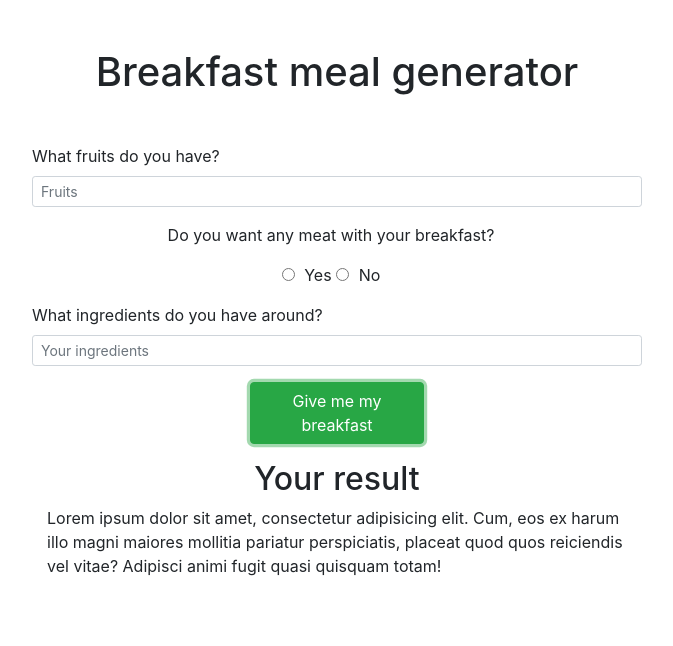
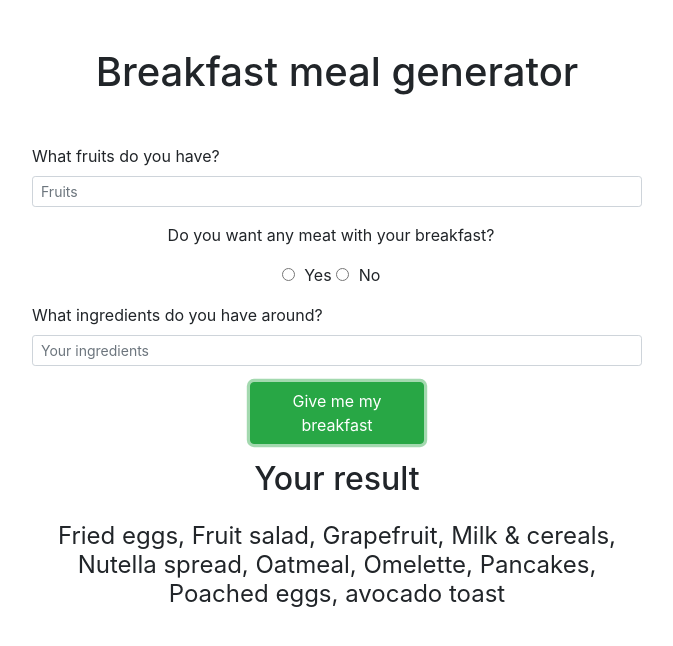
Before and after one commit to drew-private/breakfast-recipe-generator, a website: page index.html in a window 1280 px wide. Both pictures are taken after a click on the button "Give me my breakfast". Shown: the whole page, without its empty margins (303-976 px from the left). Drawn offline with nearby package versions, Linux system fonts and the light colour scheme.

Commit message:
final commit from surface book

```diff
--- a/index.html
+++ b/index.html
@@ -57,9 +57,7 @@
 
             <div class="col-lg" id="resultSection">
                 <h2 class="text-center">Your result</h2>
-                <p>Lorem ipsum dolor sit amet, consectetur adipisicing elit.
-                    Cum, eos ex harum illo magni maiores mollitia pariatur perspiciatis,
-                    placeat quod quos reiciendis vel vitae? Adipisci animi fugit quasi quisquam totam!</p>
+                <p id="resultText" class="h4 font-weight-normal text-center mt-4"></p>
             </div>
         </div>
         <div class="side col-3"></div>
--- a/objectfun.js
+++ b/objectfun.js
@@ -1,5 +1,5 @@
 const breakfast = {
-    fruit: ['orange', 'grapefruit', 'grapes', 'pineapple', 'apples', 'pears'],
+    fruit: ['oranges', 'grapefruit', 'grapes', 'pineapple', 'apples', 'pears'],
     drink: ['milk', 'fresh juice', 'bottle juice', 'soda', 'water'],
     meat: {
         bacon: ['smoked pork bacon', 'turkey'],
@@ -10,25 +10,25 @@ const breakfast = {
 }
 
 const mainDish = {
-        pancakes: [
+        Pancakes: [
             'eggs', 'milk', 'flour', 'oil'
-        ], omelette: [
+        ], Omelette: [
             'eggs', 'salt', 'pepper', 'oil'
-        ], oatmeal: [
-            'oats', 'milk', breakfast.fruit,
-        ], 'fruit salad': breakfast.fruit,
+        ], Oatmeal: breakfast.fruit + [
+            'oats', 'milk'
+        ], 'Fruit salad': breakfast.fruit,
         'avocado toast': [
             'avocado', 'bread', 'toast', 'eggs'
-        ], 'poached eggs': [
-            'eggs', 'oil', 'salt', 'pepper'
-        ], 'fried eggs': [
+        ], 'Poached eggs': [
+            'eggs', 'salt', 'pepper'
+        ], 'Fried eggs': [
             'eggs', 'oil', 'salt', 'pepper'
         ],
         'Nutella spread': [
             'Nutella', 'bread'
         ], Grapefruit: [
             'grapefruit'
-        ], 'milk & cereals': [
+        ], 'Milk & cereals': [
             'milk', 'cereals'
         ],
 }
@@ -72,19 +72,49 @@ $('.btn').click( () => {
     }
     parseIngred();
 
+    let multipleDishesResult = [];
+
     function corelateIngred () {
-        for( let i in Object.values(mainDish)) {
-            for (let j in i) {
-                console.log()
+        const mainDishVal = Object.values(mainDish);
+
+
+        for (let i in mainDishVal) {
+            let brokenMainDish = mainDishVal[i];
+
+             let correlationFunc = parsedIngredArr.every(function(element) {
+                if(brokenMainDish.indexOf(element)>-1){
+                    return element = brokenMainDish[brokenMainDish.indexOf(element)]
+                }
+            });
+
+            if (correlationFunc === true) {
+                let dishResult = Object.keys(mainDish).find(key => mainDish[key] === brokenMainDish)
+                multipleDishesResult.push(dishResult);
+                let formattedStrRes = multipleDishesResult.sort().join(', ');
+                $('#resultText').text(formattedStrRes);
             }
-            // for(let j of Object.getOwnPropertyDescriptor(mainDish, i).val()) {
-            //     console.log(j);
-            // }
         }
     }
     corelateIngred();
 
-    // console.warn(parsedIngredArr, Object.getOwnPropertyDescriptor(mainDish, 'Grapefruit'))
+    function missingIngred () {
+            if (multipleDishesResult) {
+                for (let i in multipleDishesResult) {
+                    // console.log(multipleDishesResult[i]);
+                    if (mainDish.hasOwnProperty(multipleDishesResult[i])) {
+                        let propList = [];
+                        propList.push(multipleDishesResult[i]);
+
+                        // for (let j in ) {
+                        //     console.log()
+                        // }
+                        console.log(multipleDishesResult[i] + ' Ma-ta e o curva' + propList);
+                    }
+                }
+            }
+    }
+
+    missingIngred()
 })
 
 // const spoontactularUrl = new URL("https://api.spoonacular.com/recipes/complexSearch")
```
